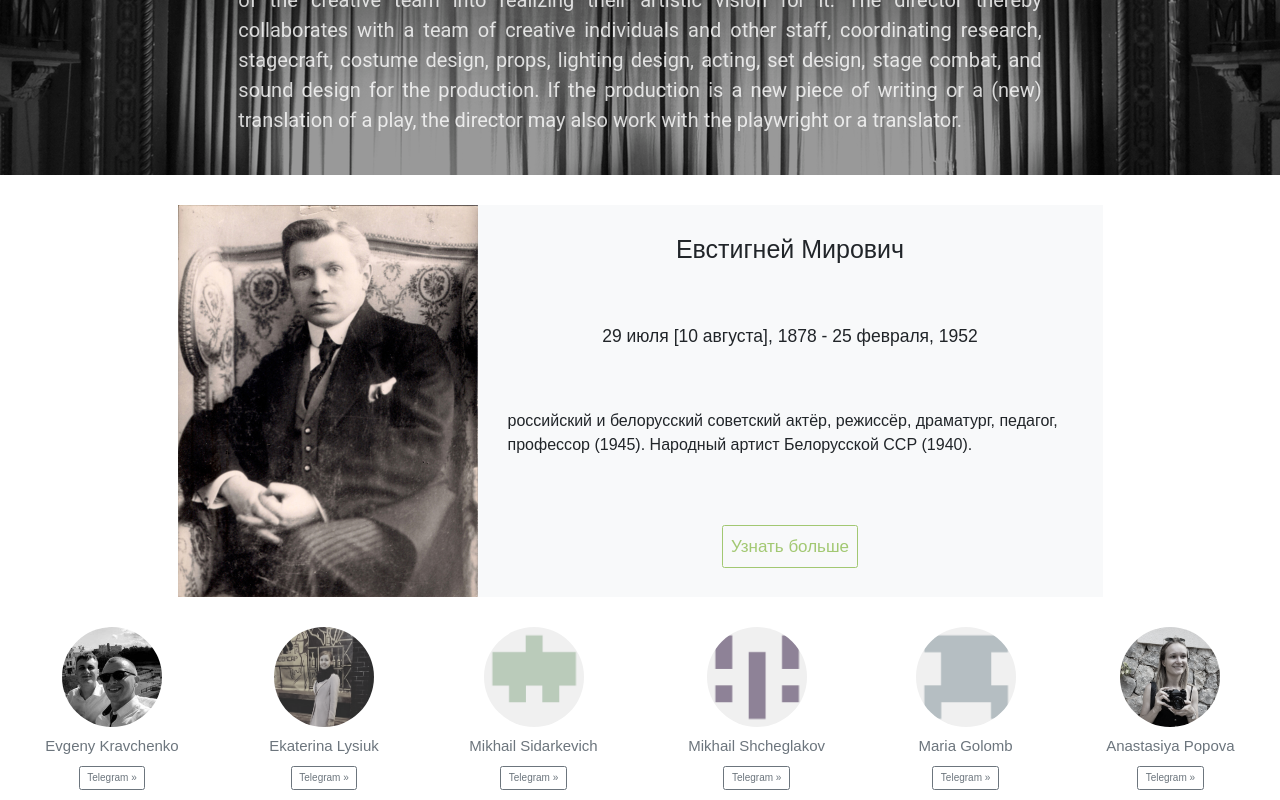
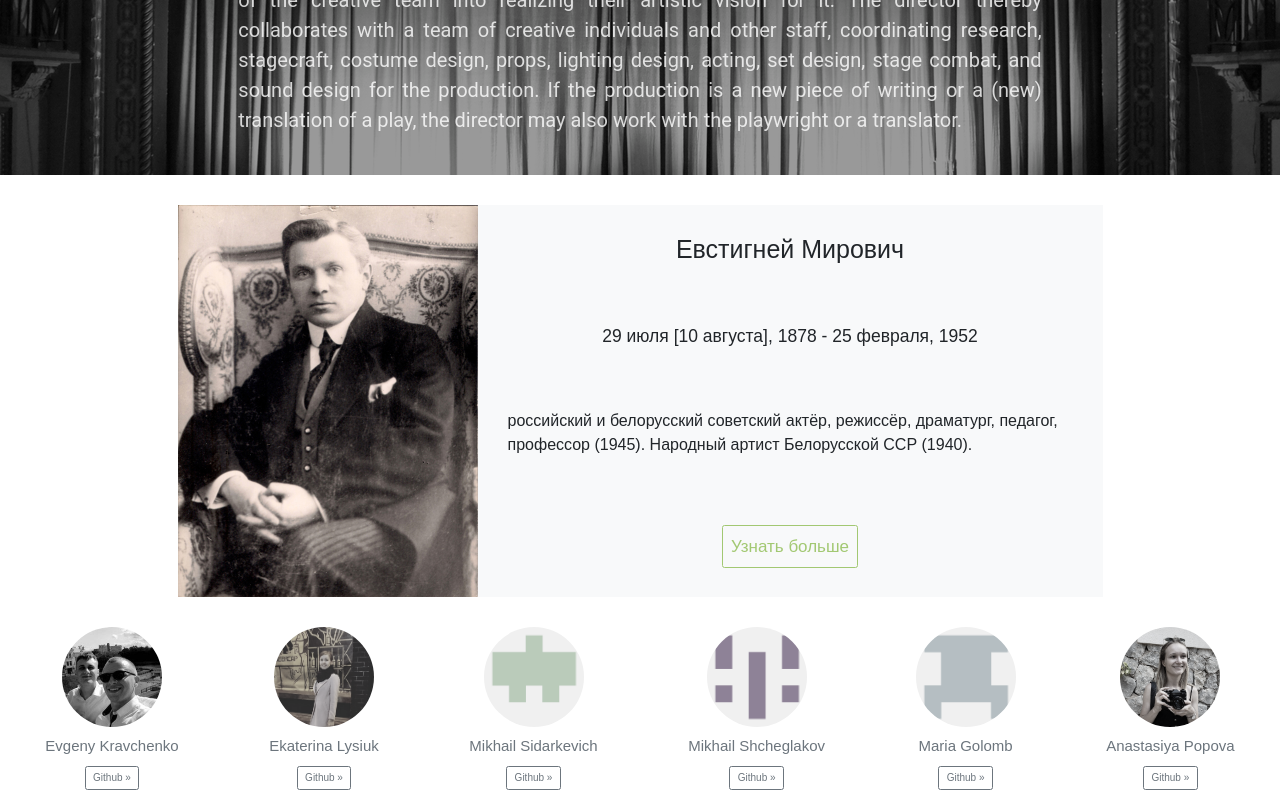
Before and after one commit to rss-group-6/culture-portal, an Angular app: page /home in a window 1280 px wide. Shown: the part 451-1251 px from the top of the page. Built offline with nearby package versions, Linux system fonts and the light colour scheme; a web font is replaced by a local one.

Commit message:
feat: update links

```diff
--- a/src/app/core/components/developer-item/developer-item.component.html
+++ b/src/app/core/components/developer-item/developer-item.component.html
@@ -1,6 +1,6 @@
     <div class="">
       <img src="{{developer.photo}}" alt="{{developer.surname}} photo" class="bd-placeholder-img rounded-circle" width="100" height="100">
 
-      <p><a class="text-center" href="{{developer.github}}" role="button"><h4> {{ developer.name }} {{ developer.surname }}</h4></a></p>
-      <p><a class="btn btn-outline-secondary" href="{{developer.telegram}}" role="button">Telegram »</a></p>
+      <p><a class="text-center" href="{{developer.telegram}}" role="button"><h4> {{ developer.name }} {{ developer.surname }}</h4></a></p>
+      <p><a class="btn btn-outline-secondary" href="{{developer.github}}" role="button">Github »</a></p>
     </div>
```
